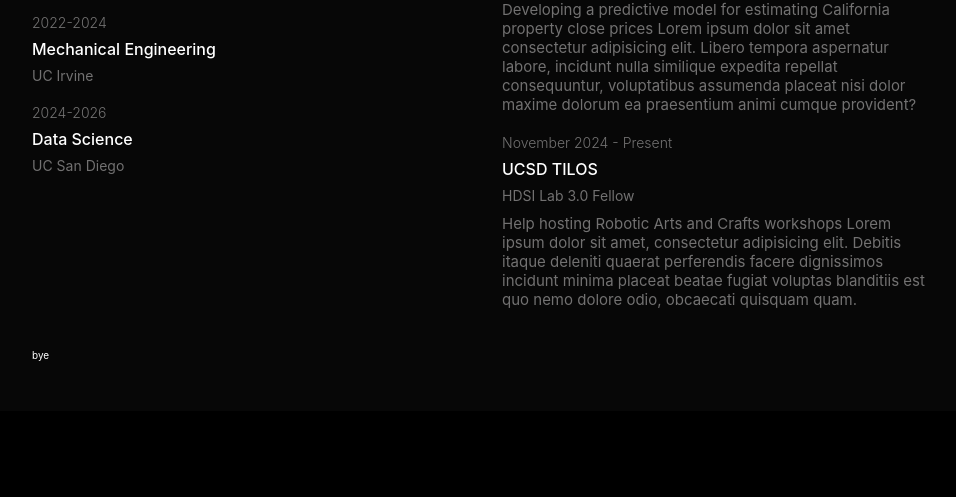
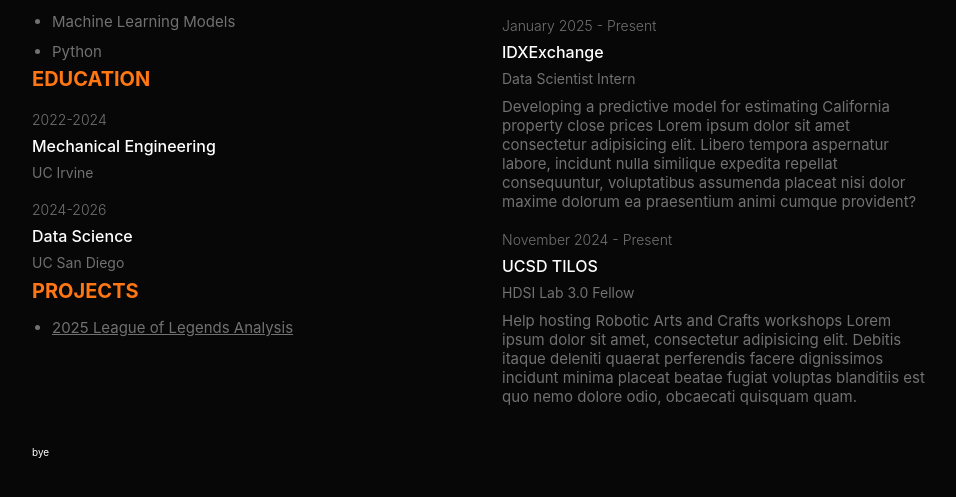
Before and after one commit to CONNIELIUGH/portfolio, a plain HTML site: page resume/index.html in a window 1280 px wide. Shown: the part 439-936 px from the top of the page, without its empty margins (158-1114 px from the left). Before the commit the page ends 850 px from the top, so only its background shows below. Drawn offline with Linux system fonts and the light colour scheme.

Commit message:
updated resume page

```diff
--- a/resume/index.html
+++ b/resume/index.html
@@ -49,6 +49,14 @@
                 </div>
             </div>
 
+            <div class = "projects">
+                <h3 class = "title">Projects</h3>
+                <ul class = "project_list description">
+                    <li><a href = "/projects/index.html">2025 League of Legends Analysis</a></li>
+                </ul>
+
+            </div>
+
 
         </div>
         <div class = "group-2">
--- a/resume/style.css
+++ b/resume/style.css
@@ -21,9 +21,7 @@ body{
 
 
 /* common styles */
-img{
-    width: 100%;
-}
+
 
 a {
     text-decoration: none;
@@ -36,6 +34,13 @@ a {
     font-size: 1.5rem;
     font-weight: 400;
     color: var(--text-color);
+    a{
+        color: var(--text-color);
+        text-decoration: underline;
+        cursor: pointer;
+
+
+    }
 }
 .title{
     color: var(--primary-color);
@@ -153,3 +158,13 @@ a {
 .exp_item{
     margin-top: 2rem;
 }
+
+.project_list{
+    margin-top: 1rem;
+    margin-left: 2rem;
+    line-height: 2;
+}
+
+.projects{
+    margin-top: 8px;
+}
```
Also changed, not shown: projects/style.css (+8 -0 lines).
